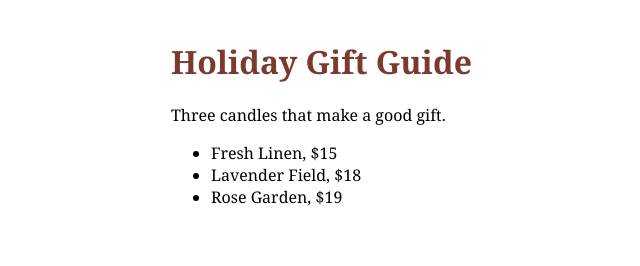
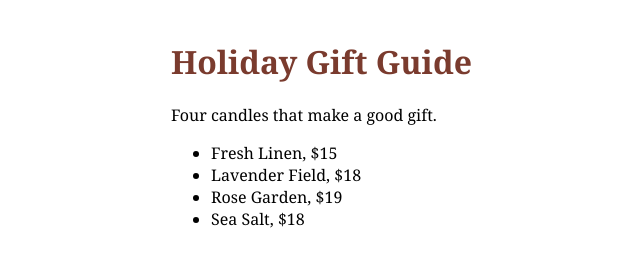
Before and after one commit to maya-brightwick/gift-guide, a plain HTML site: page index.html in a window 1280 px wide. Shown: the whole page, without its empty margins (169-809 px from the left). Drawn offline with Linux system fonts and the light colour scheme.

Commit message:
Add Sea Salt to the guide

```diff
--- a/index.html
+++ b/index.html
@@ -7,11 +7,12 @@
 </head>
 <body>
   <h1>Holiday Gift Guide</h1>
-  <p>Three candles that make a good gift.</p>
+  <p>Four candles that make a good gift.</p>
   <ul>
     <li>Fresh Linen, $15</li>
     <li>Lavender Field, $18</li>
     <li>Rose Garden, $19</li>
+    <li>Sea Salt, $18</li>
   </ul>
 </body>
 </html>
```
